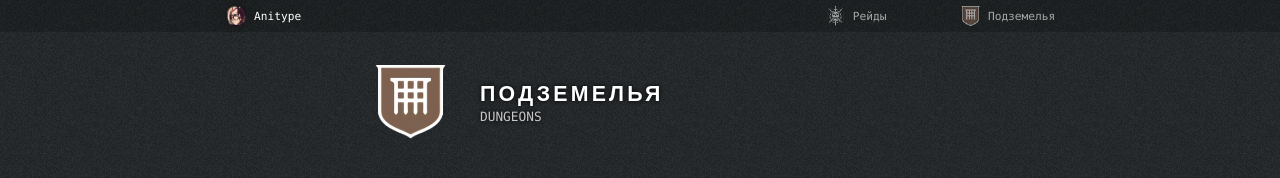
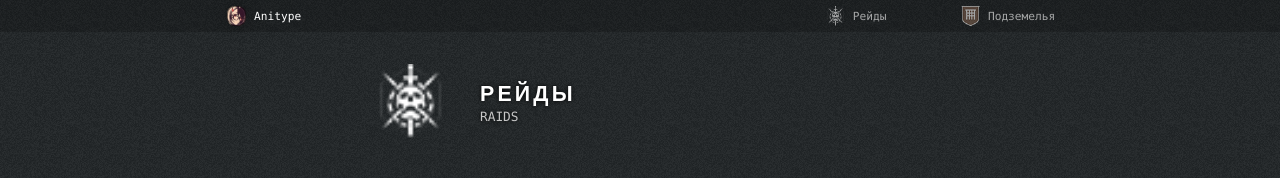
Before and after one commit to anitype-destiny2/anitype-destiny2.github.io, a plain HTML site: page raid-list.html in a window 1280 px wide. Drawn offline with Linux system fonts and the light colour scheme.

Commit message:
Update raid-list.html

```diff
--- a/raid-list.html
+++ b/raid-list.html
@@ -36,8 +36,8 @@
 
     <!-- 2.0 Заголовок -->
     <div class="page-title">
-      <div class="page-title-icon" style="background-image: url(res/d2-raid-dungeon-logo.png);"></div>
-      <div class="page-title-caption">Подземелья</div>
-      <div class="page-title-subcaption">Dungeons</div>
+      <div class="page-title-icon" style="background-image: url(res/header-icon-raid.png);"></div>
+      <div class="page-title-caption">Рейды</div>
+      <div class="page-title-subcaption">Raids</div>
     </div>
     </body>
```
